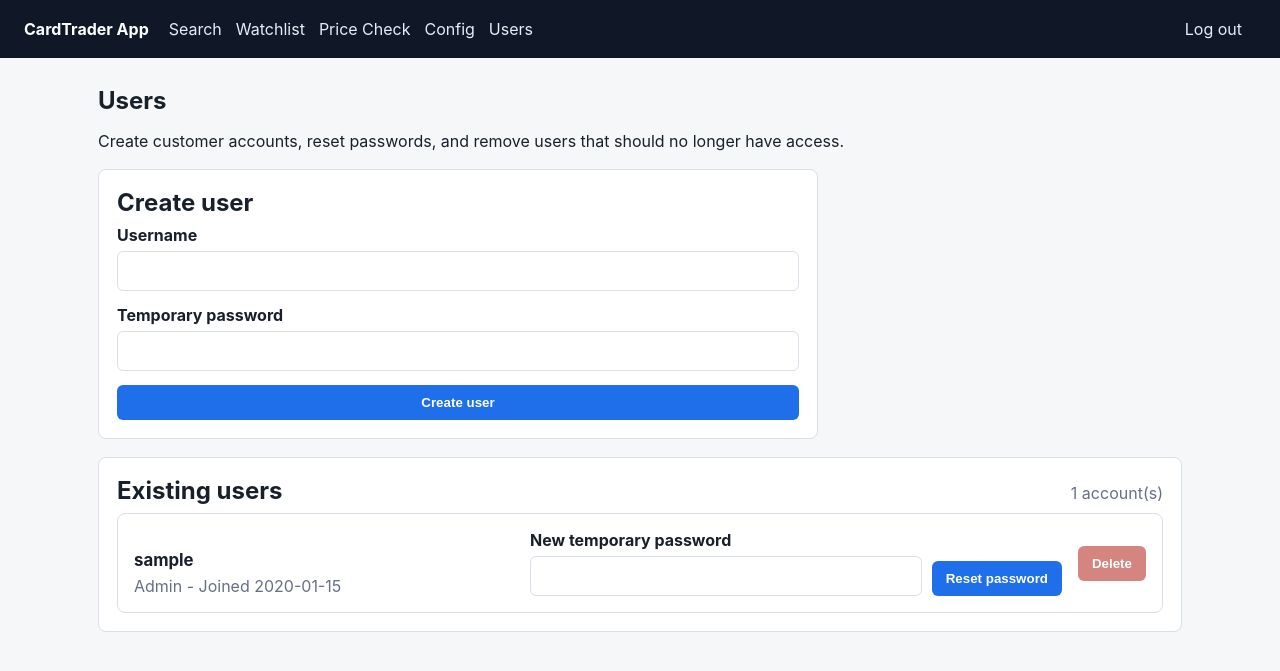
After one commit to simonetanzi/cardtrader-app, a Flask app: page /admin/users in a window 1280 px wide. The commit adds this page. Shown: the top 671 px of the page. Run offline with Flask 3, Linux system fonts and the light colour scheme; a user stored in the database is signed in; tables that the repository leaves empty hold one stand-in row (values such as "Sample post").

Commit message:
Add admin managed user accounts

```diff
--- a/app.py
+++ b/app.py
@@ -1,6 +1,7 @@
 import os
 import re
 import secrets
+from functools import wraps
 from urllib.parse import urlparse
 
 from flask import (
@@ -93,13 +94,32 @@ def initialize_database():
     ensure_database_schema()
     username = os.environ.get("ADMIN_USERNAME")
     password = os.environ.get("ADMIN_PASSWORD")
+    created_user = None
     if username and password and not User.query.filter_by(username=username).first():
         user = User(username=username)
         user.set_password(password)
+        user.is_admin = True
         db.session.add(user)
         db.session.commit()
-        return username
-    return None
+        created_user = username
+
+    ensure_admin_user(username)
+    return created_user
+
+
+def ensure_admin_user(username=None):
+    if username:
+        user = User.query.filter_by(username=username).first()
+        if user and not user.is_admin and User.query.filter_by(is_admin=True).count() == 0:
+            user.is_admin = True
+            db.session.commit()
+            return
+
+    if User.query.filter_by(is_admin=True).count() == 0:
+        first_user = User.query.order_by(User.id).first()
+        if first_user:
+            first_user.is_admin = True
+            db.session.commit()
 
 
 def ensure_database_schema():
@@ -109,6 +129,8 @@ def ensure_database_schema():
 
     existing_columns = {column["name"] for column in inspector.get_columns("user")}
     with db.engine.begin() as connection:
+        if "is_admin" not in existing_columns:
+            connection.execute(text("ALTER TABLE user ADD COLUMN is_admin BOOLEAN NOT NULL DEFAULT 0"))
         if "cardtrader_api_token" not in existing_columns:
             connection.execute(text("ALTER TABLE user ADD COLUMN cardtrader_api_token TEXT"))
         if "active_watchlist_id" not in existing_columns:
@@ -205,6 +227,17 @@ def wants_safe_redirect(target):
     return not parsed.netloc and not parsed.scheme
 
 
+def admin_required(view):
+    @wraps(view)
+    @login_required
+    def wrapped(*args, **kwargs):
+        if not current_user.is_admin:
+            abort(403)
+        return view(*args, **kwargs)
+
+    return wrapped
+
+
 def register_routes(app):
     @app.route("/login", methods=["GET", "POST"])
     def login():
@@ -236,13 +269,94 @@ def register_routes(app):
     @login_required
     def config_page():
         if request.method == "POST":
-            token = request.form.get("cardtrader_api_token", "").strip()
-            current_user.cardtrader_api_token = token
-            db.session.commit()
-            flash("CardTrader API token saved for your user.", "success")
+            form_action = request.form.get("form_action", "api_token")
+            if form_action == "change_password":
+                current_password = request.form.get("current_password", "")
+                new_password = request.form.get("new_password", "")
+                confirm_password = request.form.get("confirm_password", "")
+
+                if not current_user.check_password(current_password):
+                    flash("Current password is incorrect.", "error")
+                    return redirect(url_for("config_page"))
+                if len(new_password) < 8:
+                    flash("New password must be at least 8 characters.", "error")
+                    return redirect(url_for("config_page"))
+                if new_password != confirm_password:
+                    flash("New password and confirmation do not match.", "error")
+                    return redirect(url_for("config_page"))
+
+                current_user.set_password(new_password)
+                db.session.commit()
+                flash("Password changed.", "success")
+            else:
+                token = request.form.get("cardtrader_api_token", "").strip()
+                current_user.cardtrader_api_token = token
+                db.session.commit()
+                flash("CardTrader API token saved for your user.", "success")
             return redirect(url_for("config_page"))
 
         return render_template("config.html")
+
+    @app.route("/admin/users", methods=["GET", "POST"])
+    @admin_required
+    def admin_users():
+        if request.method == "POST":
+            username = request.form.get("username", "").strip()
+            password = request.form.get("password", "")
+            if not username:
+                flash("Username is required.", "error")
+                return redirect(url_for("admin_users"))
+            if len(password) < 8:
+                flash("Temporary password must be at least 8 characters.", "error")
+                return redirect(url_for("admin_users"))
+            if User.query.filter_by(username=username).first():
+                flash("That username already exists.", "error")
+                return redirect(url_for("admin_users"))
+
+            user = User(username=username, is_admin=False)
+            user.set_password(password)
+            db.session.add(user)
+            db.session.commit()
+            flash(f"Created user {username}.", "success")
+            return redirect(url_for("admin_users"))
+
+        users = User.query.order_by(User.is_admin.desc(), User.username).all()
+        return render_template("admin_users.html", users=users)
+
+    @app.route("/admin/users/<int:user_id>/reset-password", methods=["POST"])
+    @admin_required
+    def admin_reset_user_password(user_id):
+        user = db.session.get(User, user_id)
+        if user is None:
+            abort(404)
+
+        password = request.form.get("password", "")
+        if len(password) < 8:
+            flash("Temporary password must be at least 8 characters.", "error")
+            return redirect(url_for("admin_users"))
+
+        user.set_password(password)
+        db.session.commit()
+        flash(f"Password reset for {user.username}.", "success")
+        return redirect(url_for("admin_users"))
+
+    @app.route("/admin/users/<int:user_id>/delete", methods=["POST"])
+    @admin_required
+    def admin_delete_user(user_id):
+        user = db.session.get(User, user_id)
+        if user is None:
+            abort(404)
+        if user.id == current_user.id:
+            flash("You cannot delete your own account while logged in.", "error")
+            return redirect(url_for("admin_users"))
+
+        username = user.username
+        for watchlist in Watchlist.query.filter_by(user_id=user.id).all():
+            db.session.delete(watchlist)
+        db.session.delete(user)
+        db.session.commit()
+        flash(f"Deleted user {username} and their watchlists.", "success")
+        return redirect(url_for("admin_users"))
 
     @app.route("/")
     @login_required
--- a/models.py
+++ b/models.py
@@ -10,6 +10,7 @@ class User(UserMixin, db.Model):
     id = db.Column(db.Integer, primary_key=True)
     username = db.Column(db.String(80), unique=True, nullable=False)
     password_hash = db.Column(db.String(255), nullable=False)
+    is_admin = db.Column(db.Boolean, default=False, nullable=False)
     cardtrader_api_token = db.Column(db.Text)
     active_watchlist_id = db.Column(db.Integer)
     created_at = db.Column(db.DateTime, default=datetime.utcnow, nullable=False)
--- a/static/styles.css
+++ b/static/styles.css
@@ -98,6 +98,10 @@ a {
 .narrow {
   max-width: 440px;
   margin: 60px auto;
+}
+
+.narrowish {
+  max-width: 720px;
 }
 
 .muted {
@@ -229,6 +233,7 @@ label {
 }
 
 .watchlist-list,
+.user-list,
 .report-list {
   display: grid;
   gap: 14px;
@@ -268,6 +273,24 @@ label {
   gap: 16px;
   grid-template-columns: minmax(260px, 1fr) minmax(340px, 1.4fr) auto;
   padding: 16px;
+}
+
+.user-row {
+  align-items: end;
+  background: #fff;
+  border: 1px solid var(--border);
+  border-radius: 8px;
+  display: grid;
+  gap: 16px;
+  grid-template-columns: minmax(180px, 1fr) minmax(280px, 1.4fr) auto;
+  padding: 16px;
+}
+
+.user-action-form {
+  align-items: end;
+  display: grid;
+  gap: 10px;
+  grid-template-columns: minmax(220px, 1fr) auto;
 }
 
 .watchlist-main,
@@ -429,6 +452,8 @@ td {
   .watchlist-selector-form,
   .new-watchlist-form,
   .rename-watchlist-form,
+  .user-row,
+  .user-action-form,
   .watchlist-row,
   .watchlist-main,
   .report-header,
--- /dev/null
+++ b/templates/admin_users.html
@@ -0,0 +1,56 @@
+{% extends "base.html" %}
+{% block title %}Users - CardTrader App{% endblock %}
+{% block content %}
+<section class="hero">
+  <h1>Users</h1>
+  <p>Create customer accounts, reset passwords, and remove users that should no longer have access.</p>
+</section>
+
+<section class="panel narrowish">
+  <h2>Create user</h2>
+  <form method="post" class="stack">
+    <input type="hidden" name="csrf_token" value="{{ csrf_token }}">
+    <label>
+      Username
+      <input name="username" autocomplete="off" required>
+    </label>
+    <label>
+      Temporary password
+      <input type="password" name="password" autocomplete="new-password" minlength="8" required>
+    </label>
+    <button type="submit">Create user</button>
+  </form>
+</section>
+
+<section class="panel">
+  <div class="section-heading">
+    <h2>Existing users</h2>
+    <span class="muted">{{ users|length }} account(s)</span>
+  </div>
+  <div class="user-list">
+    {% for user in users %}
+      <article class="user-row">
+        <div>
+          <div class="card-title">{{ user.username }}</div>
+          <div class="muted">
+            {% if user.is_admin %}Admin{% else %}User{% endif %}
+            - Joined {{ user.created_at.strftime("%Y-%m-%d") }}
+          </div>
+        </div>
+        <form method="post" action="{{ url_for('admin_reset_user_password', user_id=user.id) }}" class="user-action-form">
+          <input type="hidden" name="csrf_token" value="{{ csrf_token }}">
+          <label>
+            New temporary password
+            <input type="password" name="password" autocomplete="new-password" minlength="8" required>
+          </label>
+          <button type="submit">Reset password</button>
+        </form>
+        <form method="post" action="{{ url_for('admin_delete_user', user_id=user.id) }}" class="remove-form">
+          <input type="hidden" name="csrf_token" value="{{ csrf_token }}">
+          <button type="submit" class="danger" {% if user.id == current_user.id %}disabled{% endif %}>Delete</button>
+        </form>
+      </article>
+    {% endfor %}
+  </div>
+</section>
+{% endblock %}
--- a/templates/base.html
+++ b/templates/base.html
@@ -15,6 +15,9 @@
         <a href="{{ url_for('watchlist') }}">Watchlist</a>
         <a href="{{ url_for('price_check') }}">Price Check</a>
         <a href="{{ url_for('config_page') }}">Config</a>
+        {% if current_user.is_admin %}
+          <a href="{{ url_for('admin_users') }}">Users</a>
+        {% endif %}
       </nav>
       <form method="post" action="{{ url_for('logout') }}" class="logout-form">
         <input type="hidden" name="csrf_token" value="{{ csrf_token }}">
```
Also changed, not shown: templates/config.html (+22 -0 lines), tests/test_user_management.py (added, +120 -0 lines), README.md.
